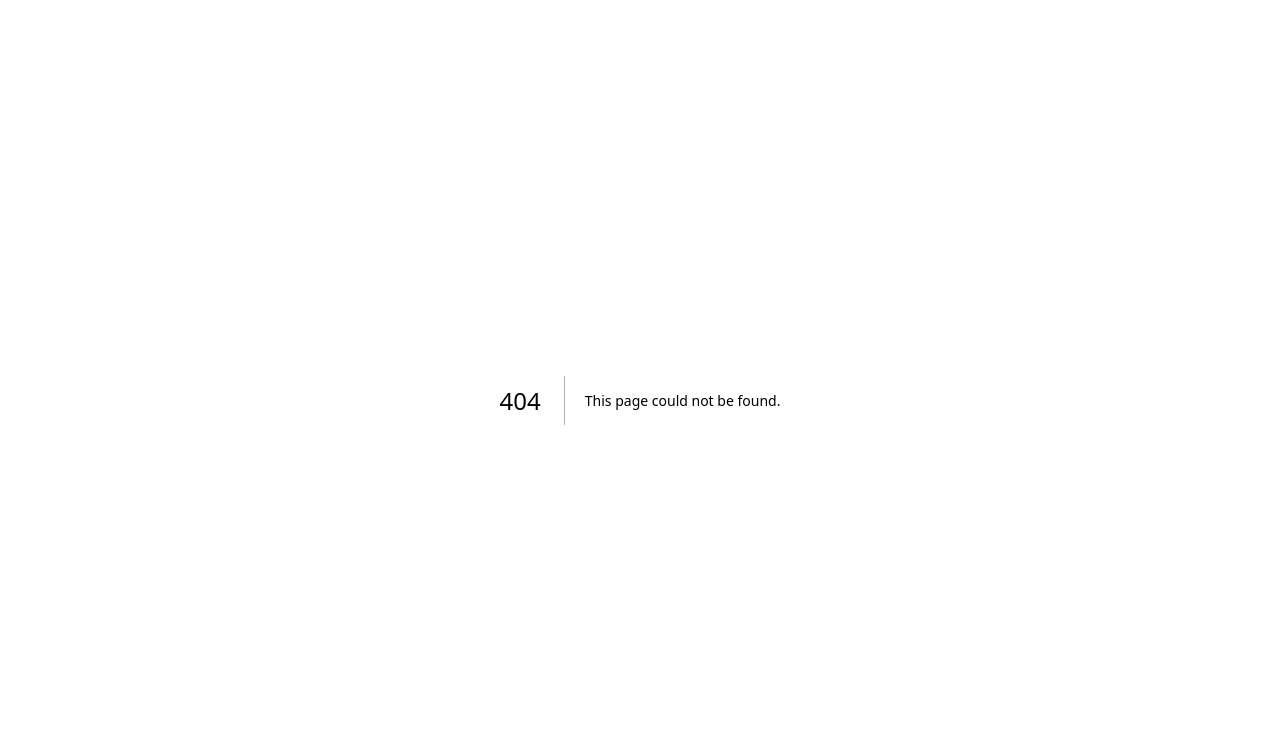
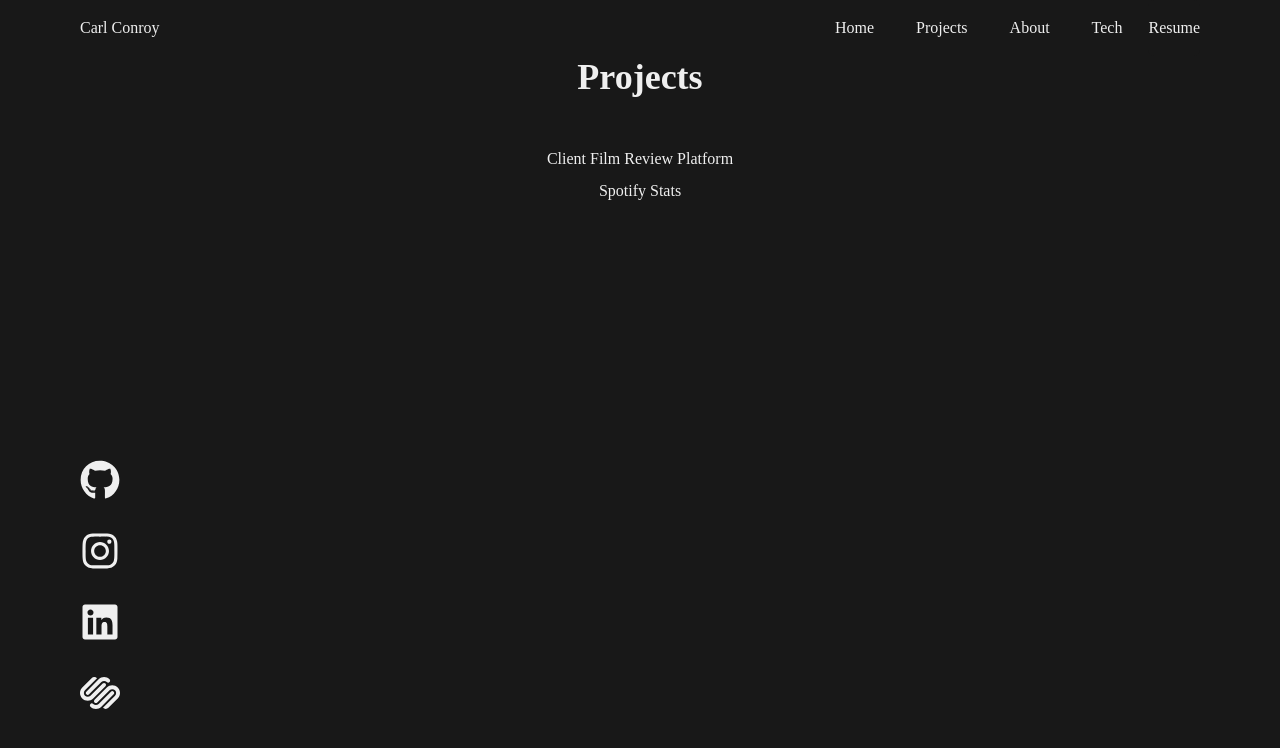
Before and after one commit to CarlinCharge/carlconroyv2, a Next.js app: page /projects in a window 1280 px wide. Before the commit this address had no page. Shown: the top 748 px of the page. Built offline with nearby package versions, Linux system fonts and the light colour scheme.

Commit message:
projects deploy fix

```diff
--- /dev/null
+++ b/src/pages/projects.tsx
@@ -0,0 +1,22 @@
+import { Heading, Box, Text, Center, Flex } from "@chakra-ui/react";
+import { Layout } from "../components/Layout/Layout";
+
+const Projects = () => {
+  return (
+    <Layout>
+      <Center>
+        <Heading>Projects</Heading>
+      </Center>
+      <Flex justify="center" pt="12" direction="column" textAlign="center">
+        <Box>
+          <Text>Client Film Review Platform</Text>
+        </Box>
+        <Box pt="2">
+          <Text>Spotify Stats</Text>
+        </Box>
+      </Flex>
+    </Layout>
+  );
+};
+
+export default Projects;
```
